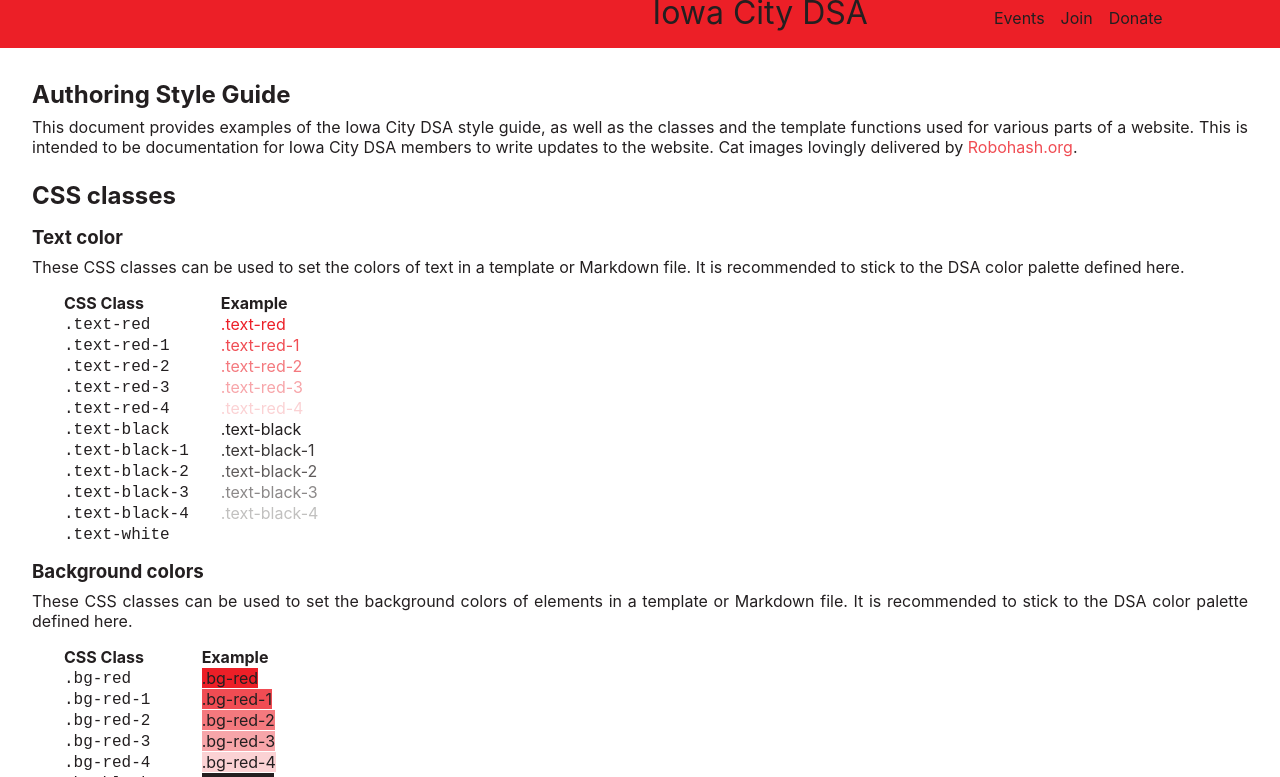
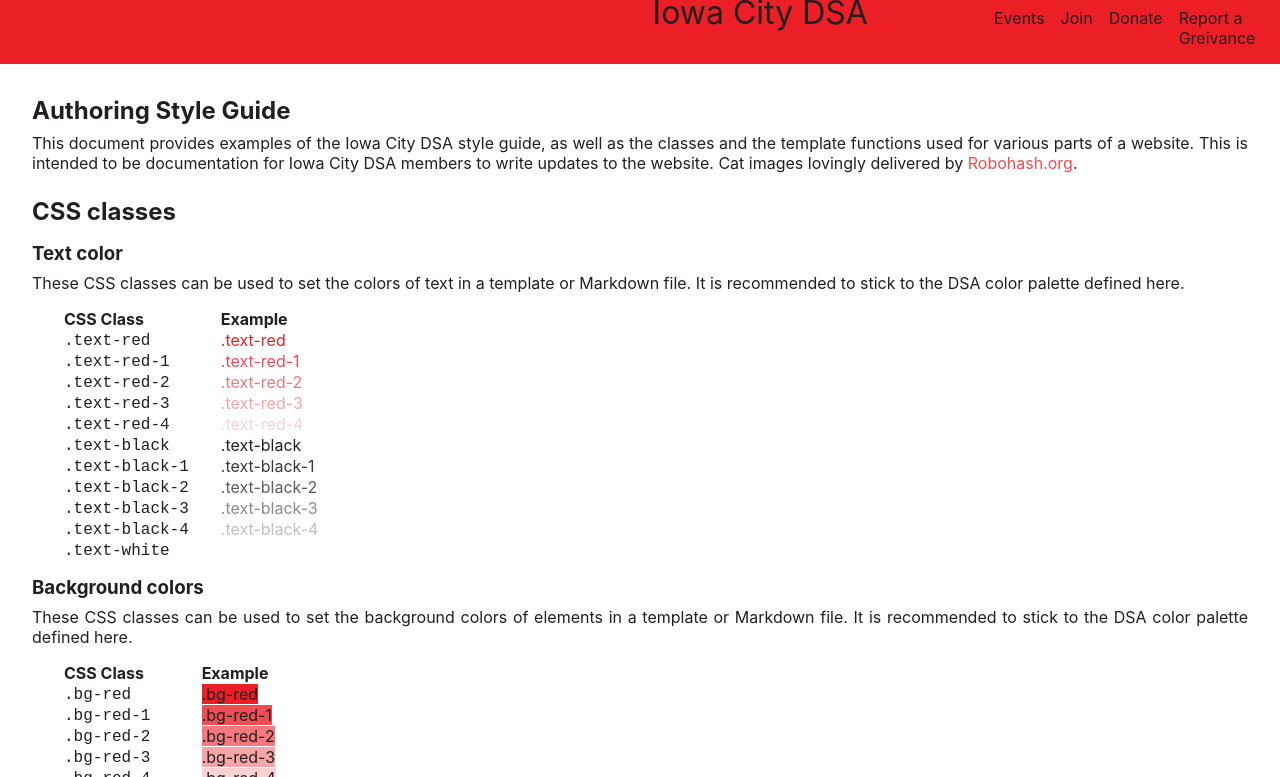
Before and after one commit to wjdenny/icdsa, an Eleventy site: page src/style.md in a window 1280 px wide. Shown: the part 23-800 px from the top of the page. Built offline with nearby package versions, Linux system fonts and the light colour scheme; Eleventy itself is replaced by a stand-in of ours; files that its build step writes are made by us from their sources.

Commit message:
add greivances link to nav

```diff
--- a/src/_includes/footer.njk
+++ b/src/_includes/footer.njk
@@ -12,6 +12,7 @@
         <li><a href="/events">Events</a></li>
         <li><a href="https://act.dsausa.org/donate/membership/">Join</a></li>
         <li><a href="https://donorbox.org/icdsa-donation">Donate</a></li>
+        <li><a href="/report-a-grievance/">Report a Greivance</a></li>
     </ul>
     <div id="copyright" class="flex v-center h-center text-black-4">&copy;2024 Iowa City Democratic Socialists of America</div>
 </footer>
--- a/src/_includes/header.njk
+++ b/src/_includes/header.njk
@@ -7,6 +7,7 @@
                 <li><a href="/events">Events</a></li>
                 <li><a href="https://act.dsausa.org/donate/membership/">Join</a></li>
                 <li><a href="https://donorbox.org/icdsa-donation">Donate</a></li>
+                <li><a href="/report-a-grievance/">Report a Greivance</a></li>
             </ul>
         </nav>
     </div>
```
